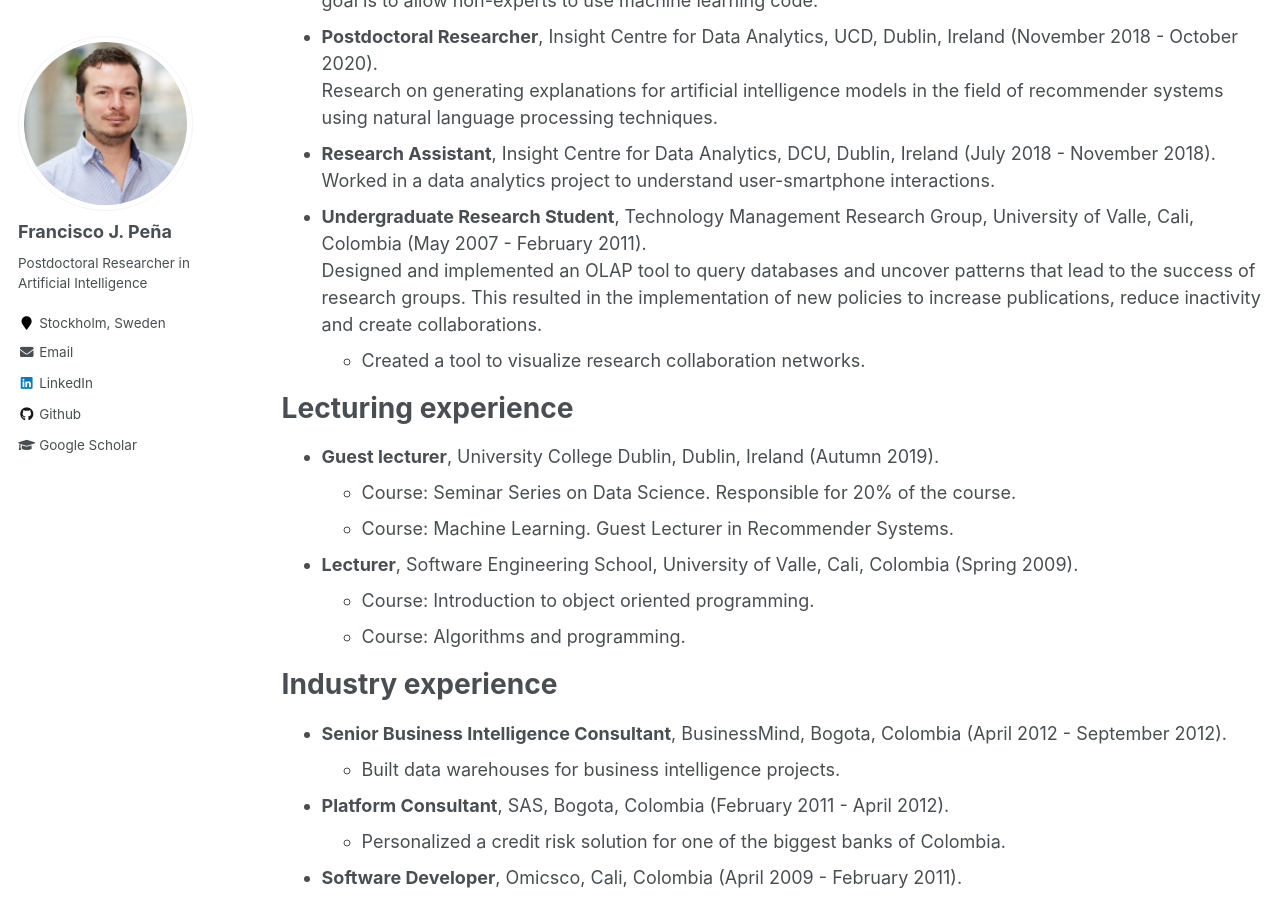
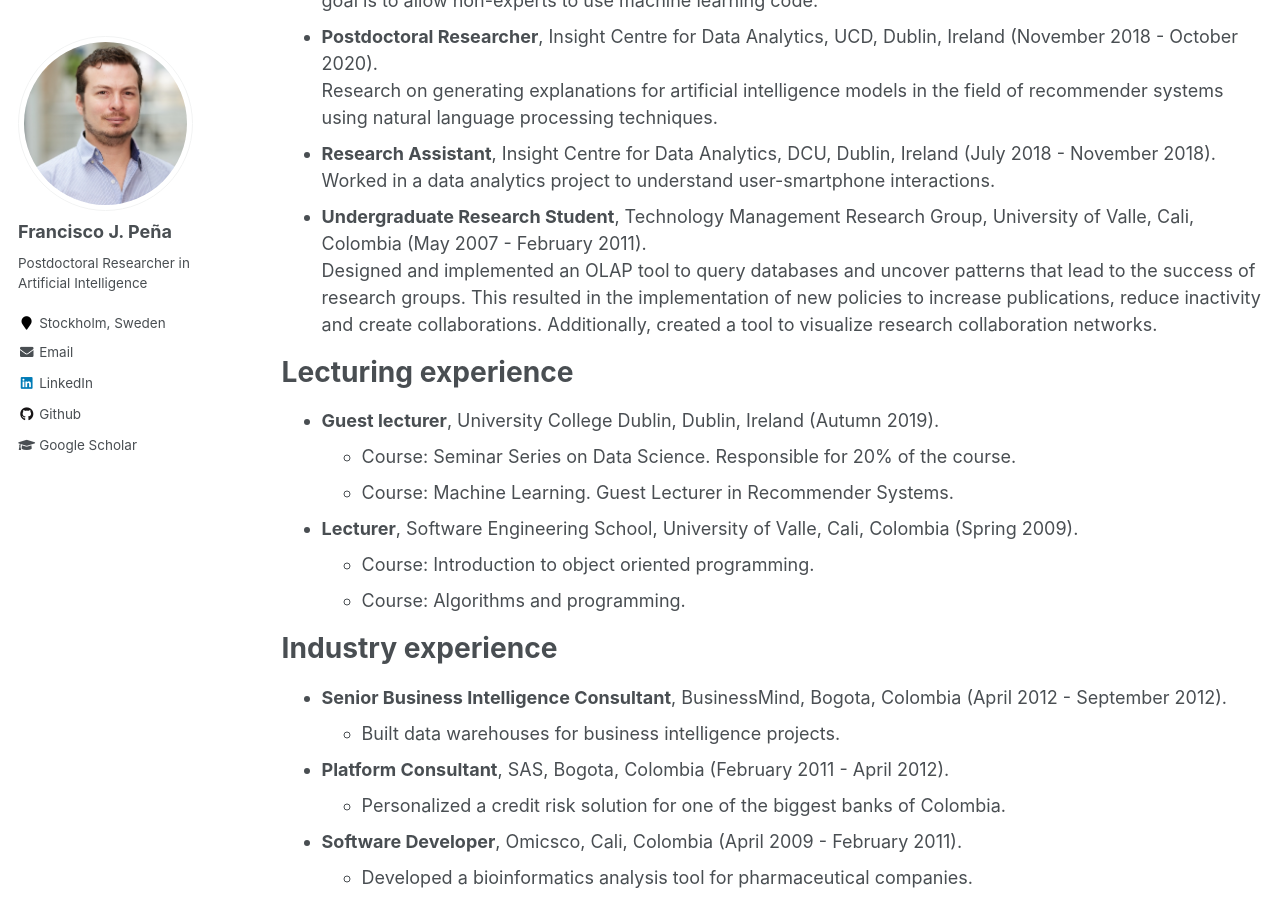
Before and after one commit to melqkiades/melqkiades.github.io, a Jekyll site: the page built from _pages/cv.md, in a window 1280 px wide and 900 px high, scrolled down 663 px. Built offline with Jekyll 4.4.1, drawn with Linux system fonts in a browser that asks for light colours.

Commit message:
Updated the CV page

```diff
--- a/_pages/cv.md
+++ b/_pages/cv.md
@@ -32,8 +32,7 @@ Research experience
 * **Research Assistant**, Insight Centre for Data Analytics, DCU, Dublin, Ireland (July 2018 - November 2018).<br>
   Worked in a data analytics project to understand user-smartphone interactions.
 * **Undergraduate Research Student**, Technology Management Research Group, University of Valle, Cali, Colombia (May 2007 - February 2011).<br>
-  Designed and implemented an OLAP tool to query databases and uncover patterns that lead to the success of research groups. This resulted in the implementation of new policies to increase publications, reduce inactivity and create collaborations.
-  * Created a tool to visualize research collaboration networks.
+  Designed and implemented an OLAP tool to query databases and uncover patterns that lead to the success of research groups. This resulted in the implementation of new policies to increase publications, reduce inactivity and create collaborations. Additionally, created a tool to visualize research collaboration networks.
 
 
 
```
